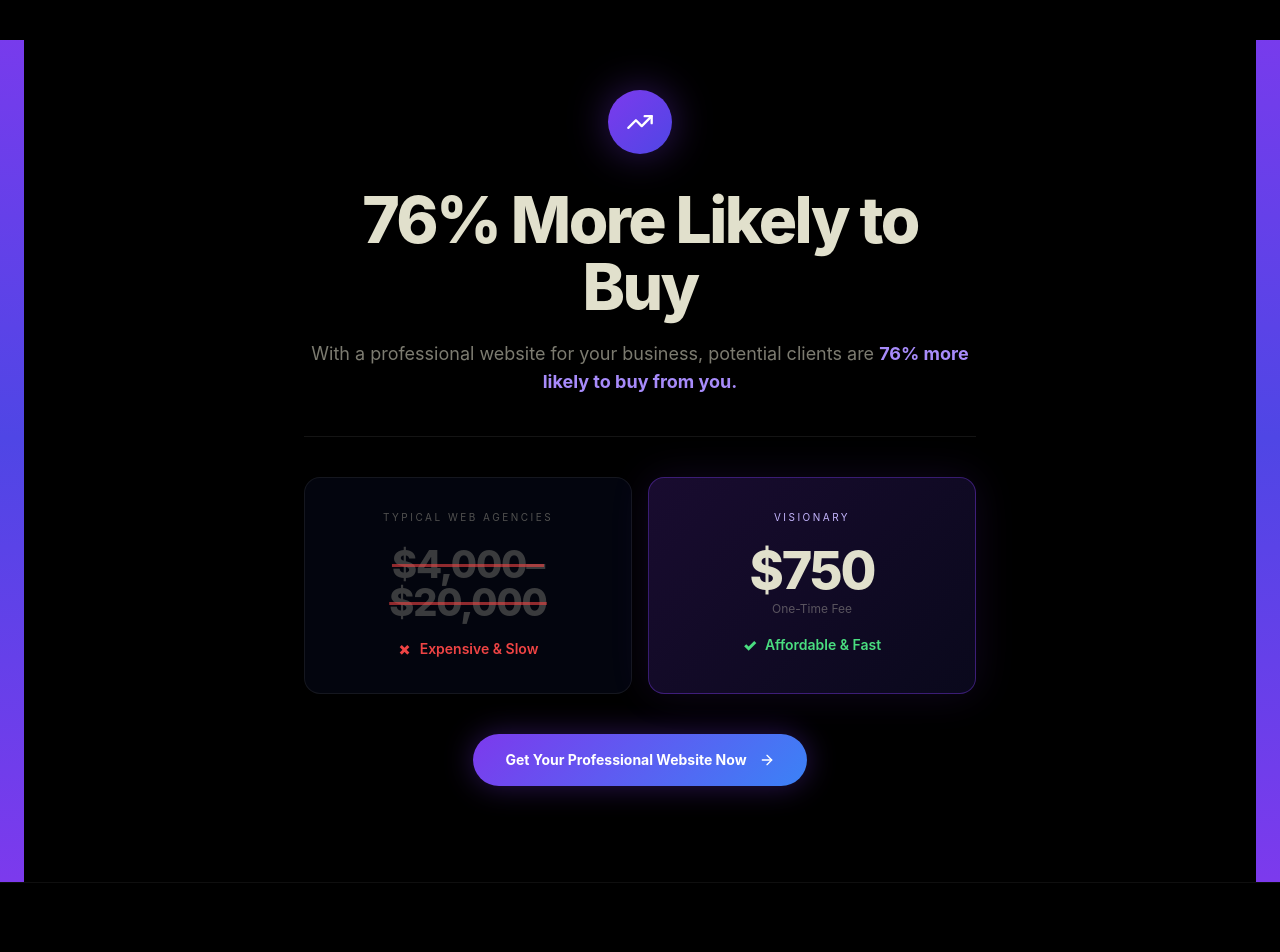
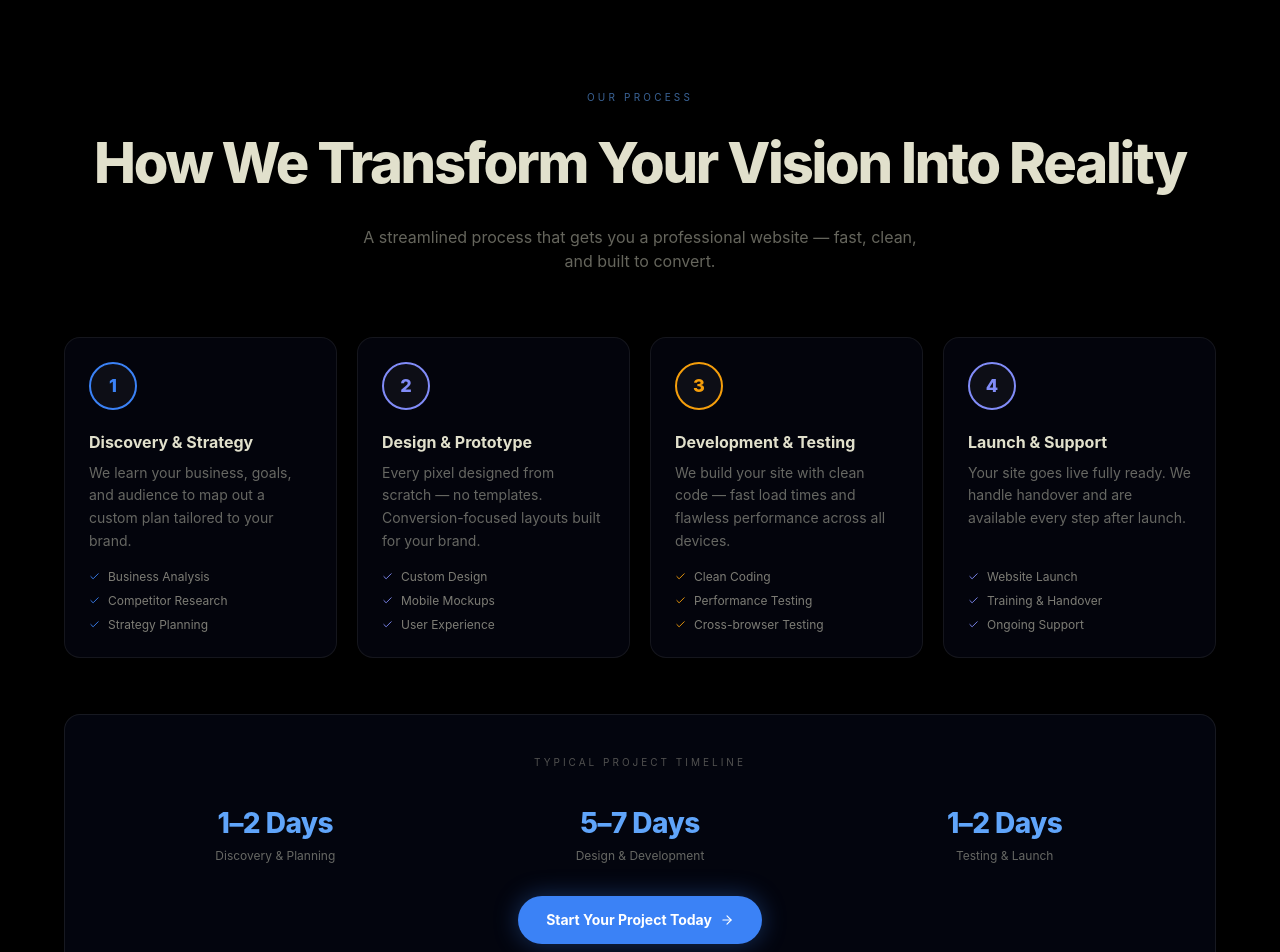
Before and after one commit to traviskenlocean1-oss/VISIONARY, a React (Vite) app: page / in a window 1280 px wide. Shown: the part 1160-2112 px from the top of the page. Built offline with nearby package versions, Linux system fonts and the light colour scheme; no server answers.

Commit message:
feat: add HOW WE WORK 4-step process + timeline section to Home

```diff
--- a/src/pages/Home.tsx
+++ b/src/pages/Home.tsx
@@ -413,6 +413,101 @@ export default function Home() {
         </div>
       </section>
 
+      {/* ── HOW WE WORK ── */}
+      <section className="relative py-24 px-6 border-t" style={{ borderColor: 'rgba(255,255,255,0.06)' }}>
+        <div className="max-w-6xl mx-auto">
+          <motion.div
+            className="text-center mb-16"
+            initial={{ opacity: 0, y: 24 }}
+            whileInView={{ opacity: 1, y: 0 }}
+            viewport={{ once: true }}
+            transition={{ duration: 0.7 }}
+          >
+            <p className="text-[10px] tracking-[0.32em] uppercase mb-4" style={{ color: 'rgba(96,165,250,0.6)' }}>Our Process</p>
+            <h2
+              className="font-extrabold tracking-tight mb-5"
+              style={{ fontSize: 'clamp(28px, 5vw, 56px)', color: '#E1E0CC', letterSpacing: '-0.04em' }}
+            >
+              How We Transform Your Vision Into Reality
+            </h2>
+            <p className="text-base max-w-xl mx-auto" style={{ color: 'rgba(225,224,204,0.45)' }}>
+              A streamlined process that gets you a professional website — fast, clean, and built to convert.
+            </p>
+          </motion.div>
+
+          {/* Steps */}
+          <div className="grid grid-cols-1 sm:grid-cols-2 lg:grid-cols-4 gap-5 mb-14">
+            {[
+              { num: 1, title: 'Discovery & Strategy', desc: 'We learn your business, goals, and audience to map out a custom plan tailored to your brand.', points: ['Business Analysis', 'Competitor Research', 'Strategy Planning'], color: '#3b82f6' },
+              { num: 2, title: 'Design & Prototype', desc: 'Every pixel designed from scratch — no templates. Conversion-focused layouts built for your brand.', points: ['Custom Design', 'Mobile Mockups', 'User Experience'], color: '#818cf8' },
+              { num: 3, title: 'Development & Testing', desc: 'We build your site with clean code — fast load times and flawless performance across all devices.', points: ['Clean Coding', 'Performance Testing', 'Cross-browser Testing'], color: '#f59e0b' },
+              { num: 4, title: 'Launch & Support', desc: 'Your site goes live fully ready. We handle handover and are available every step after launch.', points: ['Website Launch', 'Training & Handover', 'Ongoing Support'], color: '#818cf8' },
+            ].map((step, i) => (
+              <motion.div
+                key={step.num}
+                className="relative rounded-2xl p-6 flex flex-col"
+                style={{ background: 'rgba(5,8,20,0.6)', backdropFilter: 'blur(16px)', WebkitBackdropFilter: 'blur(16px)', border: '1px solid rgba(255,255,255,0.07)' }}
+                initial={{ opacity: 0, y: 30 }}
+                whileInView={{ opacity: 1, y: 0 }}
+                viewport={{ once: true, margin: '-40px' }}
+                transition={{ duration: 0.6, ease: [0.16, 1, 0.3, 1], delay: i * 0.1 }}
+              >
+                <div
+                  className="w-12 h-12 rounded-full flex items-center justify-center font-extrabold text-lg mb-5 flex-shrink-0"
+                  style={{ border: `2px solid ${step.color}`, color: step.color, background: 'rgba(255,255,255,0.04)' }}
+                >
+                  {step.num}
+                </div>
+                <h3 className="font-bold text-base mb-2" style={{ color: '#E1E0CC' }}>{step.title}</h3>
+                <p className="text-sm leading-relaxed mb-4" style={{ color: 'rgba(225,224,204,0.45)' }}>{step.desc}</p>
+                <ul className="mt-auto flex flex-col gap-2">
+                  {step.points.map((point) => (
+                    <li key={point} className="flex items-center gap-2 text-xs" style={{ color: 'rgba(225,224,204,0.55)' }}>
+                      <Check size={11} style={{ color: step.color, flexShrink: 0 }} />
+                      {point}
+                    </li>
+                  ))}
+                </ul>
+              </motion.div>
+            ))}
+          </div>
+
+          {/* Timeline */}
+          <motion.div
+            className="rounded-2xl p-8 md:p-10 text-center"
+            style={{ background: 'rgba(5,8,20,0.7)', backdropFilter: 'blur(20px)', WebkitBackdropFilter: 'blur(20px)', border: '1px solid rgba(255,255,255,0.08)' }}
+            initial={{ opacity: 0, y: 20 }}
+            whileInView={{ opacity: 1, y: 0 }}
+            viewport={{ once: true }}
+            transition={{ duration: 0.7, delay: 0.2 }}
+          >
+            <p className="text-[10px] tracking-[0.3em] uppercase mb-8" style={{ color: 'rgba(225,224,204,0.35)' }}>Typical Project Timeline</p>
+            <div className="grid grid-cols-3 gap-6 mb-8">
+              {[
+                { time: '1–2 Days', label: 'Discovery & Planning' },
+                { time: '5–7 Days', label: 'Design & Development' },
+                { time: '1–2 Days', label: 'Testing & Launch' },
+              ].map((t, i) => (
+                <div key={i}>
+                  <p className="font-extrabold mb-1" style={{ fontSize: 'clamp(18px, 3vw, 28px)', color: '#60a5fa', letterSpacing: '-0.02em' }}>{t.time}</p>
+                  <p className="text-xs" style={{ color: 'rgba(225,224,204,0.45)' }}>{t.label}</p>
+                </div>
+              ))}
+            </div>
+            <Link
+              to="/contact"
+              className="inline-flex items-center gap-2 font-bold text-sm px-7 py-3.5 rounded-full transition-all duration-300"
+              style={{ background: '#3b82f6', color: '#fff', boxShadow: '0 0 24px rgba(59,130,246,0.35)' }}
+              onMouseEnter={(e) => ((e.currentTarget as HTMLElement).style.boxShadow = '0 0 40px rgba(59,130,246,0.6)')}
+              onMouseLeave={(e) => ((e.currentTarget as HTMLElement).style.boxShadow = '0 0 24px rgba(59,130,246,0.35)')}
+            >
+              Start Your Project Today
+              <ArrowRight size={14} />
+            </Link>
+          </motion.div>
+        </div>
+      </section>
+
       {/* ── VALUE COMPARISON ── */}
       <section className="relative py-24 px-6 overflow-hidden border-t" style={{ borderColor: 'rgba(255,255,255,0.06)' }}>
         {/* Purple side accent bars */}
```
